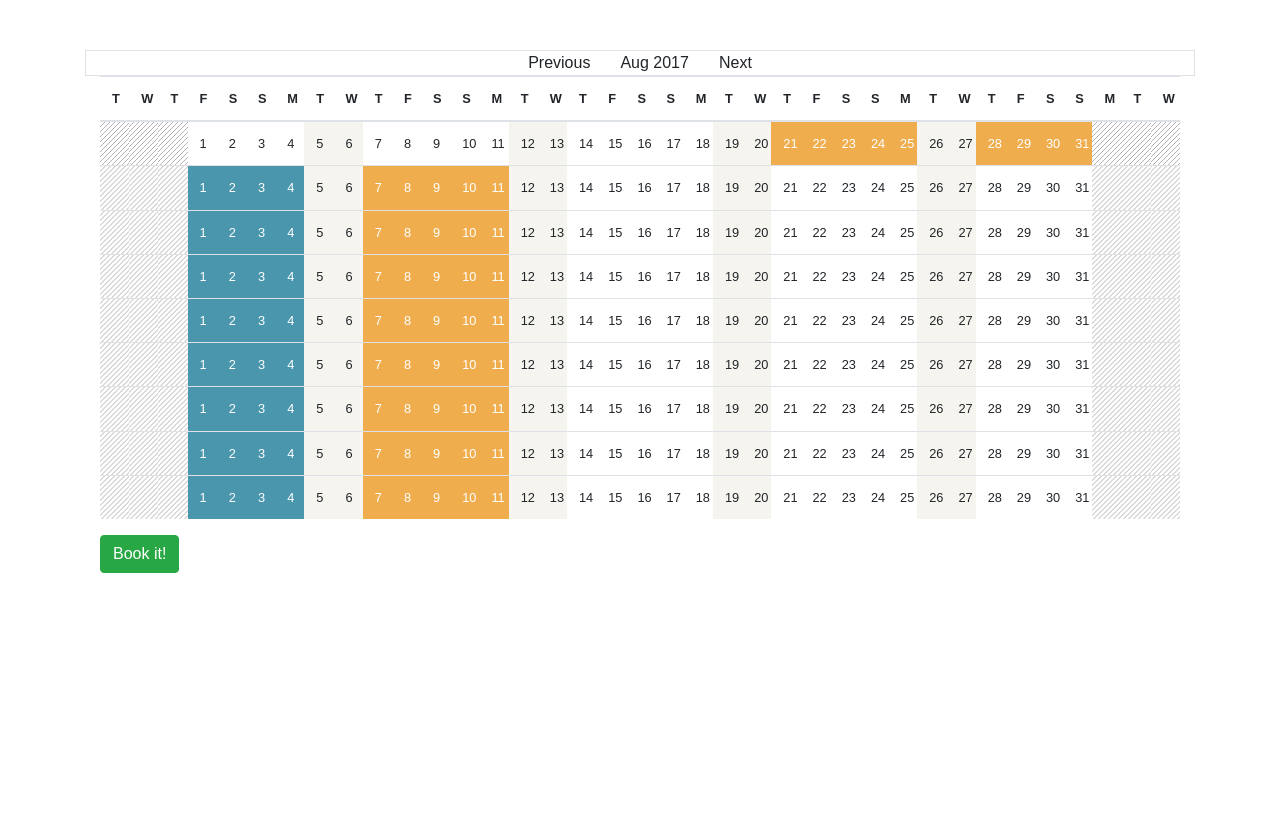
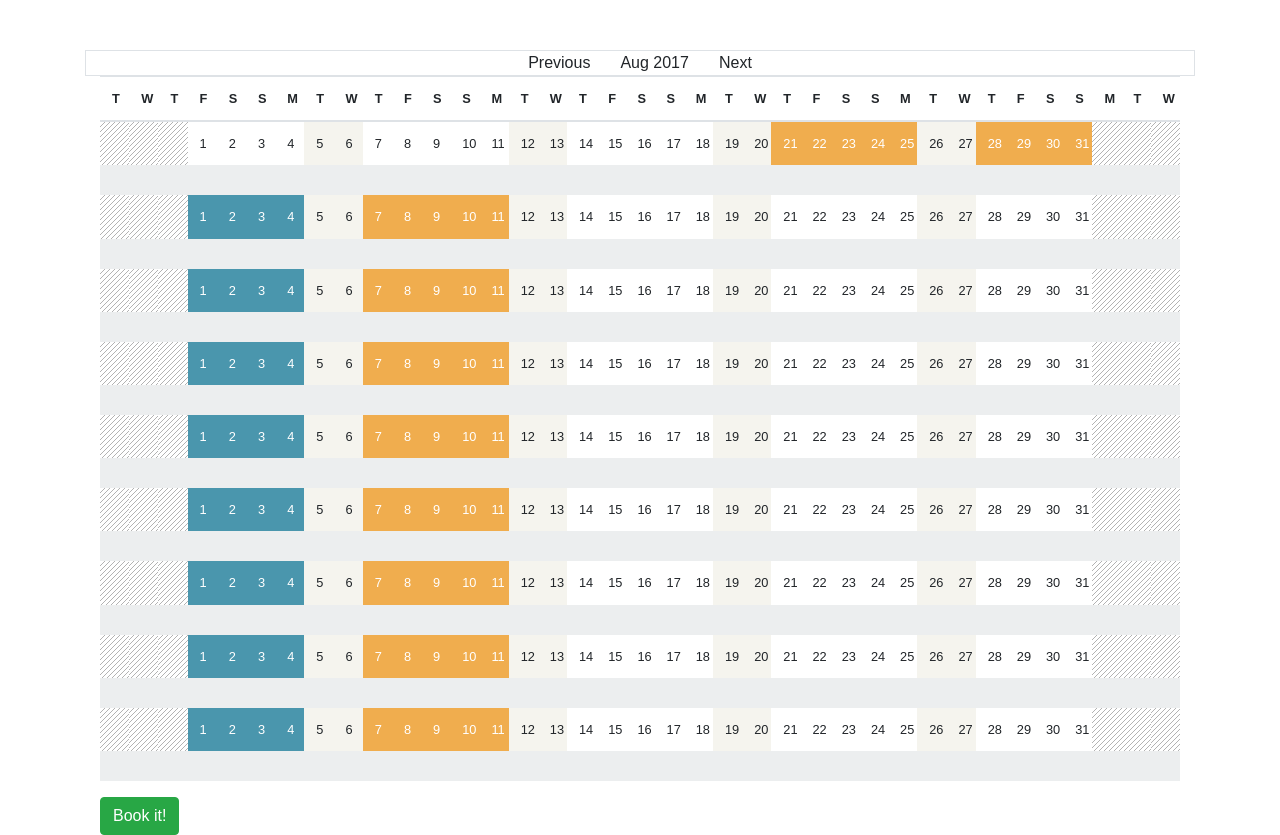
Before and after one commit to looplight/copperpass, a React (Create React App) app: page / in a window 1280 px wide. Before the commit the page ends 800 px from the top, so only its background shows below. Built offline with nearby package versions, Linux system fonts and the light colour scheme.

Commit message:
render optimization and more

```diff
--- a/package.json
+++ b/package.json
@@ -14,7 +14,8 @@
     "moment": "^2.17.1",
     "react": "^15.4.1",
     "react-dom": "^15.4.1",
-    "react-onclickoutside": "^5.8.3"
+    "react-onclickoutside": "^5.8.3",
+    "shallowequal": "^1.0.2"
   },
   "scripts": {
     "start": "react-scripts start",
--- a/src/App.js
+++ b/src/App.js
@@ -1,6 +1,5 @@
 import React, { Component }  from 'react';
 import moment                from 'moment';
-import ReactDOM              from 'react-dom';
 import _                     from 'lodash';
 import Schedule              from './components/Schedule/Schedule';
 import ScheduleControls      from './components/Schedule/ScheduleControls';
@@ -65,16 +64,17 @@ class App extends Component {
         rows_copy = rows_copy.map(row => {
             row.events = [...row.events, ...row.selected_ranges];
             row.selected_ranges = [];
+            return row;
         });
 
-       this.setState((prev_state, props) => {
+        this.setState({
             rows:rows_copy
         });
     }
     _handle_ranges(data) {
         //add to new selected_ranges state array, make sure we tag it with the row id
+        console.log('data',data);
         this.setState((prev_state,props) => {
-            console.log('called');
             let rows_copy = prev_state.rows.slice();
             let found_row = _.find(rows_copy, row => row.id === data.id);
 
@@ -89,19 +89,13 @@ class App extends Component {
         this.setState((prev_state, props) => {
             let event_range = data.range;
             let rows_copy = this.state.rows.slice();
-            const new_rows = rows_copy.map(row => {
+
+            let row = _.find(rows_copy, row => row.id === data.id);
             row.events = _.filter(row.events, event => {
-                    if(row.id === data.id) {
                 return !(event_range.start === event.start && event_range.end === event.end);
-                    } else {
-                        return event;
-                    }
-
             })
-                return row;
-            });
             return {
-                rows: new_rows
+                rows: rows_copy
             }
         });
     }
@@ -117,7 +111,7 @@ class App extends Component {
 
     render() {
         const { rows, month } = this.state;
-        const s = {"margin-left":"100px", "margin-right":"100px","margin-top":"50px"}
+        const s = {"marginLeft":"100px", "marginRight":"100px","marginTop":"50px"}
         return (
             <div className="" style={s}>
                 <ScheduleControls month={month.format('MMM YYYY')} on_previous={this._on_previous.bind(this)} on_next={this._on_next.bind(this)}/>
--- a/src/components/Common/Button.jsx
+++ b/src/components/Common/Button.jsx
@@ -1,7 +1,4 @@
-import React, { Component }  from 'react';
-import moment                from 'moment';
-import ReactDOM              from 'react-dom';
-import _                     from 'lodash';
+import React     from 'react';
 
 const Button = ({handle_mouse_down}) => {
     return (<button
--- a/src/components/Schedule/Schedule.js
+++ b/src/components/Schedule/Schedule.js
@@ -1,6 +1,5 @@
 import React, { Component } from 'react';
 import ScheduleList         from './ScheduleList';
-import moment               from 'moment';
 
 class Schedule extends Component {
   constructor(props) {
--- a/src/components/Schedule/ScheduleControls.js
+++ b/src/components/Schedule/ScheduleControls.js
@@ -1,5 +1,4 @@
-import React, { Component } from 'react';
-import moment               from 'moment';
+import React    from 'react';
 
 const ScheduleControls = ({on_previous,on_next,month,}) => {
     return (
--- a/src/components/Schedule/ScheduleHeaderRow.js
+++ b/src/components/Schedule/ScheduleHeaderRow.js
@@ -2,18 +2,17 @@ import React  from 'react';
 import moment from 'moment';
 
 const build_header = (today) => {
-	var number_of_days = today.daysInMonth();
 	let day_name;
 	let header_columns = [];
 
 	for(let i = 0; i < 37; i++) {
 		day_name = moment(today).add(i, 'days').format('ddd').toUpperCase();
-		let header_row = <th className="text-center" key={i}>{day_name.slice(0,1)}</th>;
+		let header_row = <th className="text-center spacing" key={i}>{day_name.slice(0,1)}</th>;
 		header_columns.push(header_row);
 	}
 	return (header_columns)
 };
-const style = {border:'1px solid black'};
+//const style = {border:'1px solid black'};
 const ScheduleHeaderRow = ({today}) => {
 	return (
 			<tr>{build_header(today)}</tr>
--- a/src/components/Schedule/ScheduleListDay.js
+++ b/src/components/Schedule/ScheduleListDay.js
@@ -21,6 +21,7 @@ const ScheduleListDay = ({display_text, date, is_weekend, is_selected, is_event,
 		return className;
 	};
 
+
 	const className = build_class();
 	return <td data-date={date}  className={className} onMouseDown={_handle_mouse_down} onMouseEnter={_handle_mouse_enter} onMouseUp={_handle_mouse_up} onMouseLeave={handle_mouse_leave}>{display_text}</td>;
 };
--- a/src/components/Schedule/ScheduleListRow.js
+++ b/src/components/Schedule/ScheduleListRow.js
@@ -1,19 +1,9 @@
-import React, { Component }  from 'react';
+import React 			 	 from 'react';
 import moment 				 from 'moment';
 import ScheduleListDay 		 from './ScheduleListDay';
-import Button 		 		 from '../Common/Button';
 import ReactDOM 			 from 'react-dom';
 import _ 					 from 'lodash';
-
-
-// @Refactor - streamline these functions
-const is_event = (date, state) => {
-	if(!state.events || !state.events.length) return false;
-
-	//check state.events for a range containing 'date'
-	const found_in_event = _.find(state.events, event => moment(date).isBetween(moment(event.start), moment(event.end), null, '[]'));
-	return !!found_in_event;
-}
+import shallowEqual 		 from 'shallowequal'
 
 const find_range = (date, props) => {
 	if(!props.row.events || !props.row.events.length) return false;
@@ -31,27 +21,28 @@ const is_in_range = (date, range) => {
 	return !!found_in_range;
 }
 
-class ScheduleListRow extends Component {
+class ScheduleListRow extends React.PureComponent {
 	constructor(props) {
 		super(props);
 		this._handle_mouse_down 		 = this._handle_mouse_down.bind(this);
 		this._handle_mouse_enter 		 = this._handle_mouse_enter.bind(this)
 		this._handle_mouse_up    		 = this._handle_mouse_up.bind(this);
 		this._handle_mouse_leave		 = this._handle_mouse_leave.bind(this);
-		this._handle_save		 		 = this._handle_save.bind(this);
 
 		//NOTE(daniel): maybe some of these should be received via props?
 		this.state = {
       		is_mouse_down: false, // is selecting
       		is_starting_on_selected_day: undefined,
       		days: [],
+      		events:[],
+      		selected_ranges:[],
       		start_select_date:undefined,
       		highest_selected_day:undefined,
       		lowest_selected_day:undefined
     	};
 	}
 
-	componentDidMount() {
+	componentWillMount() {
 		document.addEventListener('mouseup', this.handle_click_outside.bind(this), true);
 		this.setState({
 			days: this._build_columns(this.props.today, this.props.row.events, this.props.row.selected_ranges)
@@ -61,7 +52,10 @@ class ScheduleListRow extends Component {
 	componentWillUnmount() {
 	    document.removeEventListener('mouseup', this.handle_click_outside.bind(this), true);
 	}
-	componentWillReceiveProps(new_props) {
+	shouldComponentUpdate(nextProps, nextState, nextContext) {
+		return !shallowEqual(nextProps.row,this.props.row) || this.state.is_mouse_down !== nextState.is_mouse_down || !shallowEqual( _.map(nextState.days, 'is_selected'), _.map(this.state.days, 'is_selected'));
+	}
+	componentWillReceiveProps(nextProps) {
 		this.setState({
 			//events: this.props.row.events,
 			days: this._build_columns(this.props.today, this.props.row.events, this.props.row.selected_ranges)
@@ -71,7 +65,7 @@ class ScheduleListRow extends Component {
 	handle_click_outside(event) {
 		const domNode = ReactDOM.findDOMNode(this);
 	    if ((!domNode || !domNode.contains(event.target))) {
-	    	this._handle_mouse_up('', !!this.state.start_select_date)
+	    	this._handle_mouse_up('', !!this.state.start_select_date);
 			this.setState( (prev_state, props) => {
 				return {
 					is_mouse_down:false
@@ -80,7 +74,6 @@ class ScheduleListRow extends Component {
 	    }
 	}
 	_build_columns(today, events, selected_ranges) {
-		//const dem_ranges = this._get_selected_ranges();
 		const is_weekend = date => {
 			return date.day() % 6 === 0;
 		}
@@ -104,9 +97,6 @@ class ScheduleListRow extends Component {
 		const days_in_month = today.daysInMonth();
 		const days = [];
 		const previous_month_days = 3;
-		const next_month_days     =  37 - days_in_month - 3;
-		console.log('days to insert before', previous_month_days);
-		console.log('days to insert after', next_month_days);
 		for(let i = 0; i < 37; i++) {
 			if(i < previous_month_days) {
 				days.push({
@@ -200,7 +190,7 @@ class ScheduleListRow extends Component {
 	_handle_mouse_down(display_text, date, event) {
 		event.preventDefault();
 		this.setState((prev_state, props) => {
-			const days_copy = prev_state.days.slice();
+			const days_copy = _.cloneDeep(prev_state.days);
 			const found = days_copy.find((day) => {
 				return day.display_text === display_text;
 			});
@@ -227,7 +217,7 @@ class ScheduleListRow extends Component {
 	_handle_mouse_enter(display_text, date, event) {
 		if(!this.state.is_mouse_down) return;
 		this.setState((prev_state, props) => {
-			const days_copy = prev_state.days.slice();
+			const days_copy = _.cloneDeep(prev_state.days);
 			const found = days_copy.find((day) => {
 				return day.display_text === display_text;
 			});
@@ -238,9 +228,8 @@ class ScheduleListRow extends Component {
 				const lowest_date = moment(found.date).isBefore(moment(this.state.lowest_selected_day  || this.state.start_select_date)) ? found.date : (this.state.lowest_selected_day || this.state.start_select_date);
 
 				const days_between_start_and_max = _.filter(days_copy, day => {
-					return is_in_range(day, {start:this.state.start_select_date ,end:highest_date}) || is_in_range(day, {start:this.state.start_select_date ,end:lowest_date});
+					return !day.is_outside_of_current_month && (is_in_range(day, {start:this.state.start_select_date ,end:highest_date}) || is_in_range(day, {start:this.state.start_select_date ,end:lowest_date}));
 				})
-
 				const to_select = _.filter(days_between_start_and_max, day => {
 					return is_in_range(day, {start:this.state.start_select_date, end:found.date}) || is_in_range(day, {start:this.state.start_select_date, end:found.date})
 				})
@@ -284,14 +273,15 @@ class ScheduleListRow extends Component {
 	}
 	_handle_mouse_leave(display_text, event) {
 		return;
+		/*
 		if(!this.state.is_mouse_down) return;
 		this.setState( (prev_state, props) => {
-			const days_copy = this.state.days.slice();
-
+			const days_copy = _.cloneDeep(this.state.days);
 			return {
 				days:days_copy
 			}
 		});
+		*/
 	}
 
 	_handle_mouse_up(display_text, should_update) {
@@ -307,11 +297,8 @@ class ScheduleListRow extends Component {
 		});
 	};
 
-	_handle_save() {
-		console.log('called _handle_save');
-	}
-
   	render() {
+  		//const d = this._build_columns(this.props.today, this.props.row.events, this.props.row.selected_ranges);
   		const days = this.state.days.map((day) => {
   			return <ScheduleListDay
 	  			key={day.id}
--- a/src/index.css
+++ b/src/index.css
@@ -13,12 +13,16 @@ body {
 table{
     table-layout: fixed;
     width: 100%;
+
 }
 table td {
   font-size:0.8em;
+  border-bottom:30px solid #eceeef;
 }
+
 table th {
   font-size:0.8em;
+  border-bottom:30px solid #eceeef;
 }
 .default-cursor {
   cursor:default;
```
Also changed, not shown: src/index.js (+2 -6 lines), 1 other file (tests, documents, lock files or other folders). Lines whose indentation alone changed are shown as unchanged.
